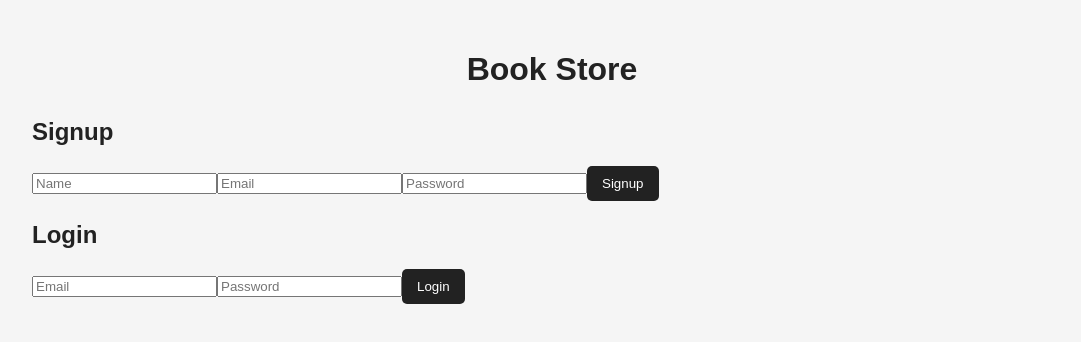
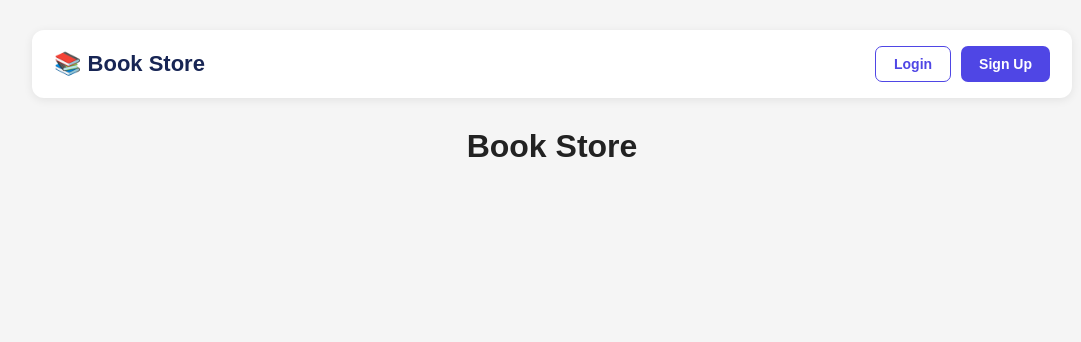
Before and after one commit to Mayankmodi2385/book-store, a React (Vite) app in the folder frontend/ui/: page / in a window 1280 px wide. Shown: the top 342 px of the page, without its empty margins (88-1169 px from the left). Built offline with nearby package versions, Linux system fonts and the light colour scheme.

Commit message:
updets the css with loginand signup page

```diff
--- a/frontend/ui/src/App.jsx
+++ b/frontend/ui/src/App.jsx
@@ -16,6 +16,10 @@ function App() {
 
   const token = localStorage.getItem("token");
   const user = JSON.parse(localStorage.getItem("user"));
+
+  // Controls Login and Signup forms
+  const [showLogin, setShowLogin] = useState(false);
+  const [showSignup, setShowSignup] = useState(false);
 
   const { data: books, isLoading } = useGetBooksQuery(undefined, {
     skip: !token
@@ -109,23 +113,74 @@ function App() {
   return (
     <div className="app">
 
+      {/* NAVBAR */}
+      <nav className="navbar">
+
+        <div className="logo">
+          📚 Book Store
+        </div>
+
+        {!token ? (
+          <div className="nav-buttons">
+
+            <button
+              className="login-btn"
+              onClick={() => {
+                setShowLogin(true);
+                setShowSignup(false);
+              }}
+            >
+              Login
+            </button>
+
+            <button
+              className="signup-btn"
+              onClick={() => {
+                setShowSignup(true);
+                setShowLogin(false);
+              }}
+            >
+              Sign Up
+            </button>
+
+          </div>
+        ) : (
+          <button
+            className="logout-btn"
+            onClick={handleLogout}
+          >
+            Logout
+          </button>
+        )}
+
+      </nav>
+
       <h1>Book Store</h1>
 
+      {/* NOT LOGGED IN */}
       {!token ? (
+
         <>
-          <Signup />
-          <Login />
+
+          {showSignup && (
+            <Signup />
+          )}
+
+          {showLogin && (
+            <Login />
+          )}
+
         </>
+
       ) : (
+
+        /* LOGGED IN */
         <>
+
           <div>
             <h3>
               Welcome, {user?.name}
             </h3>
-
-            <button onClick={handleLogout}>
-              Logout
-            </button>
           </div>
 
           <BookForm
@@ -145,7 +200,9 @@ function App() {
               onDelete={handleDelete}
             />
           )}
+
         </>
+
       )}
 
     </div>
--- a/frontend/ui/src/Components/Login.jsx
+++ b/frontend/ui/src/Components/Login.jsx
@@ -3,6 +3,8 @@ import { useLoginMutation } from "../services/authApi";
 
 function Login() {
   const [login, { isLoading }] = useLoginMutation();
+
+  const [showPassword, setShowPassword] = useState(false);
 
   const [form, setForm] = useState({
     email: "",
@@ -24,18 +26,16 @@ function Login() {
 
       console.log("Login successful:", response);
 
-      // Store JWT
       localStorage.setItem("token", response.token);
 
-      // Store user information
       localStorage.setItem(
         "user",
         JSON.stringify(response.user)
       );
 
       alert("Login successful!");
+
       window.location.reload();
-
 
     } catch (error) {
       console.log("Login failed:", error);
@@ -47,7 +47,8 @@ function Login() {
   };
 
   return (
-    <div>
+    <div className="auth-form">
+
       <h2>Login</h2>
 
       <form onSubmit={handleSubmit}>
@@ -61,14 +62,27 @@ function Login() {
           required
         />
 
+        {/* Password field */}
+        <div className="password-wrapper">
+
           <input
-          type="password"
+            type={showPassword ? "text" : "password"}
             name="password"
             placeholder="Password"
             value={form.password}
             onChange={handleChange}
             required
           />
+
+          <button
+            type="button"
+            className="password-toggle"
+            onClick={() => setShowPassword(!showPassword)}
+          >
+            {showPassword ? "🙈" : "👁️"}
+          </button>
+
+        </div>
 
         <button
           type="submit"
@@ -78,6 +92,7 @@ function Login() {
         </button>
 
       </form>
+
     </div>
   );
 }
--- a/frontend/ui/src/Components/Signup.jsx
+++ b/frontend/ui/src/Components/Signup.jsx
@@ -3,6 +3,8 @@ import { useSignupMutation } from "../services/authApi";
 
 function Signup() {
   const [signup, { isLoading }] = useSignupMutation();
+
+  const [showPassword, setShowPassword] = useState(false);
 
   const [form, setForm] = useState({
     name: "",
@@ -35,15 +37,20 @@ function Signup() {
 
     } catch (error) {
       console.log("Signup failed:", error);
-      alert(error?.data?.message || "Signup failed");
+
+      alert(
+        error?.data?.message || "Signup failed"
+      );
     }
   };
 
   return (
-    <div>
+    <div className="auth-form">
+
       <h2>Signup</h2>
 
       <form onSubmit={handleSubmit}>
+
         <input
           type="text"
           name="name"
@@ -62,8 +69,11 @@ function Signup() {
           required
         />
 
+        {/* Password field */}
+        <div className="password-wrapper">
+
           <input
-          type="password"
+            type={showPassword ? "text" : "password"}
             name="password"
             placeholder="Password"
             value={form.password}
@@ -71,10 +81,25 @@ function Signup() {
             required
           />
 
-        <button type="submit" disabled={isLoading}>
+          <button
+            type="button"
+            className="password-toggle"
+            onClick={() => setShowPassword(!showPassword)}
+          >
+            {showPassword ? "🙈" : "👁️"}
+          </button>
+
+        </div>
+
+        <button
+          type="submit"
+          disabled={isLoading}
+        >
           {isLoading ? "Signing up..." : "Signup"}
         </button>
+
       </form>
+
     </div>
   );
 }
--- a/frontend/ui/src/index.css
+++ b/frontend/ui/src/index.css
@@ -158,3 +158,154 @@ button:disabled {
     transform: rotate(360deg);
   }
 }
+/* Navbar */
+
+.navbar {
+  display: flex;
+  justify-content: space-between;
+  align-items: center;
+
+  background: white;
+  padding: 16px 22px;
+
+  border-radius: 12px;
+  margin-bottom: 30px;
+
+  box-shadow: 0 2px 10px rgba(0, 0, 0, 0.08);
+}
+
+.logo {
+  font-size: 22px;
+  font-weight: bold;
+  color: #172554;
+}
+
+.nav-buttons {
+  display: flex;
+  gap: 10px;
+}
+
+.login-btn,
+.signup-btn {
+  padding: 9px 18px;
+  border-radius: 7px;
+  font-size: 14px;
+  font-weight: 600;
+}
+
+.login-btn {
+  background: white;
+  color: #4f46e5;
+  border: 1px solid #4f46e5;
+}
+
+.signup-btn {
+  background: #4f46e5;
+  color: white;
+}
+
+.login-btn:hover,
+.signup-btn:hover {
+  opacity: 0.85;
+}
+@media (max-width: 500px) {
+  .navbar {
+    padding: 14px;
+  }
+
+  .logo {
+    font-size: 18px;
+  }
+
+  .nav-buttons {
+    gap: 6px;
+  }
+
+  .login-btn,
+  .signup-btn {
+    padding: 8px 12px;
+    font-size: 13px;
+  }
+}
+/* Authentication Forms */
+
+.auth-form {
+  width: 100%;
+  max-width: 420px;
+  margin: 40px auto;
+  padding: 30px;
+  background: white;
+  border-radius: 16px;
+  box-shadow: 0 8px 30px rgba(0, 0, 0, 0.08);
+}
+
+.auth-form h2 {
+  margin-top: 0;
+  margin-bottom: 25px;
+  text-align: center;
+}
+
+.auth-form form {
+  display: flex;
+  flex-direction: column;
+  gap: 15px;
+}
+
+.auth-form input {
+  width: 100%;
+  padding: 12px 14px;
+  border: 1px solid #ddd;
+  border-radius: 8px;
+  font-size: 15px;
+  outline: none;
+}
+
+.auth-form input:focus {
+  border-color: #4f46e5;
+}
+
+.auth-form button {
+  width: 100%;
+  padding: 12px;
+  border: none;
+  border-radius: 8px;
+  background: #4f46e5;
+  color: white;
+  font-size: 15px;
+  font-weight: 600;
+  cursor: pointer;
+}
+
+.auth-form button:hover {
+  background: #4338ca;
+}
+.password-wrapper {
+  position: relative;
+  width: 100%;
+}
+
+.password-wrapper input {
+  width: 100%;
+  padding-right: 45px;
+}
+
+.password-toggle {
+  position: absolute;
+  right: 8px;
+  top: 50%;
+  transform: translateY(-50%);
+
+  width: 32px !important;
+  padding: 5px !important;
+
+  background: transparent !important;
+  color: #555 !important;
+
+  font-size: 18px;
+  cursor: pointer;
+}
+
+.password-toggle:hover {
+  background: transparent !important;
+  opacity: 0.7;
+}
```
Lines whose indentation alone changed are shown as unchanged.
